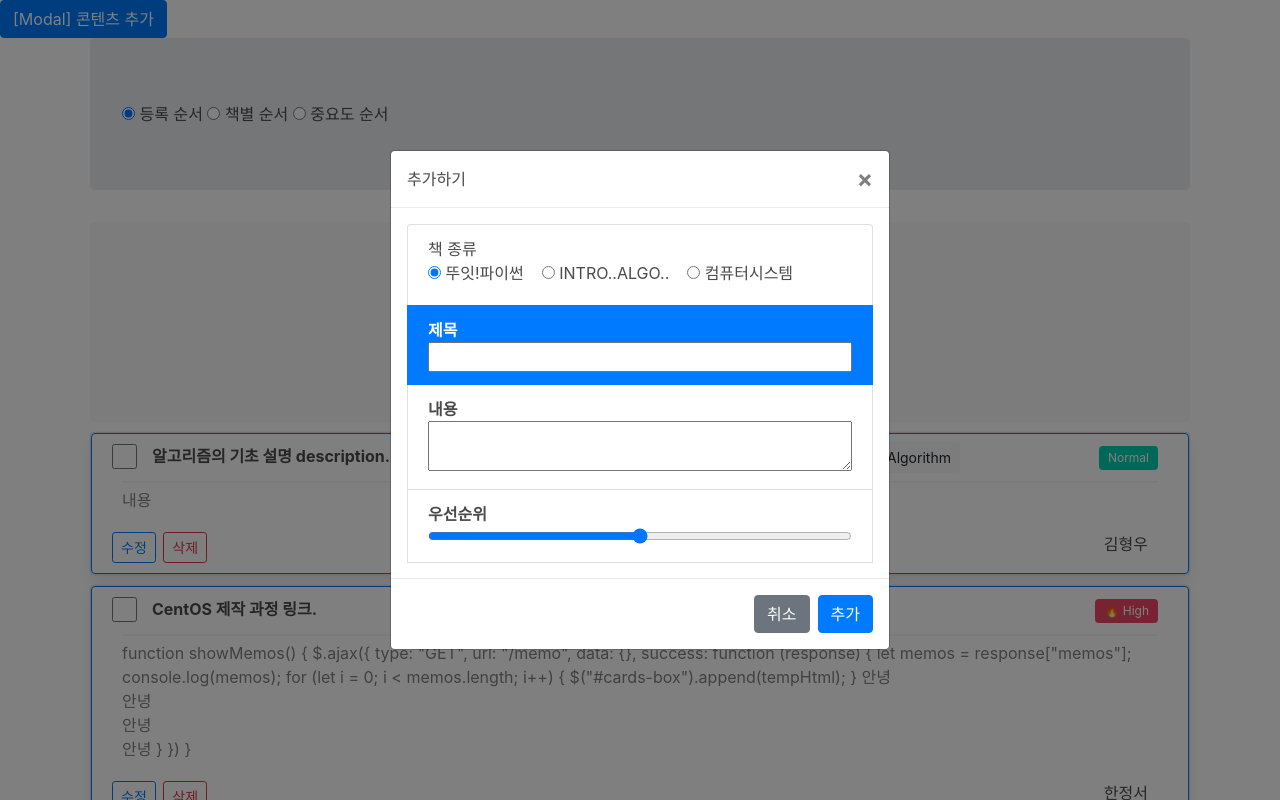
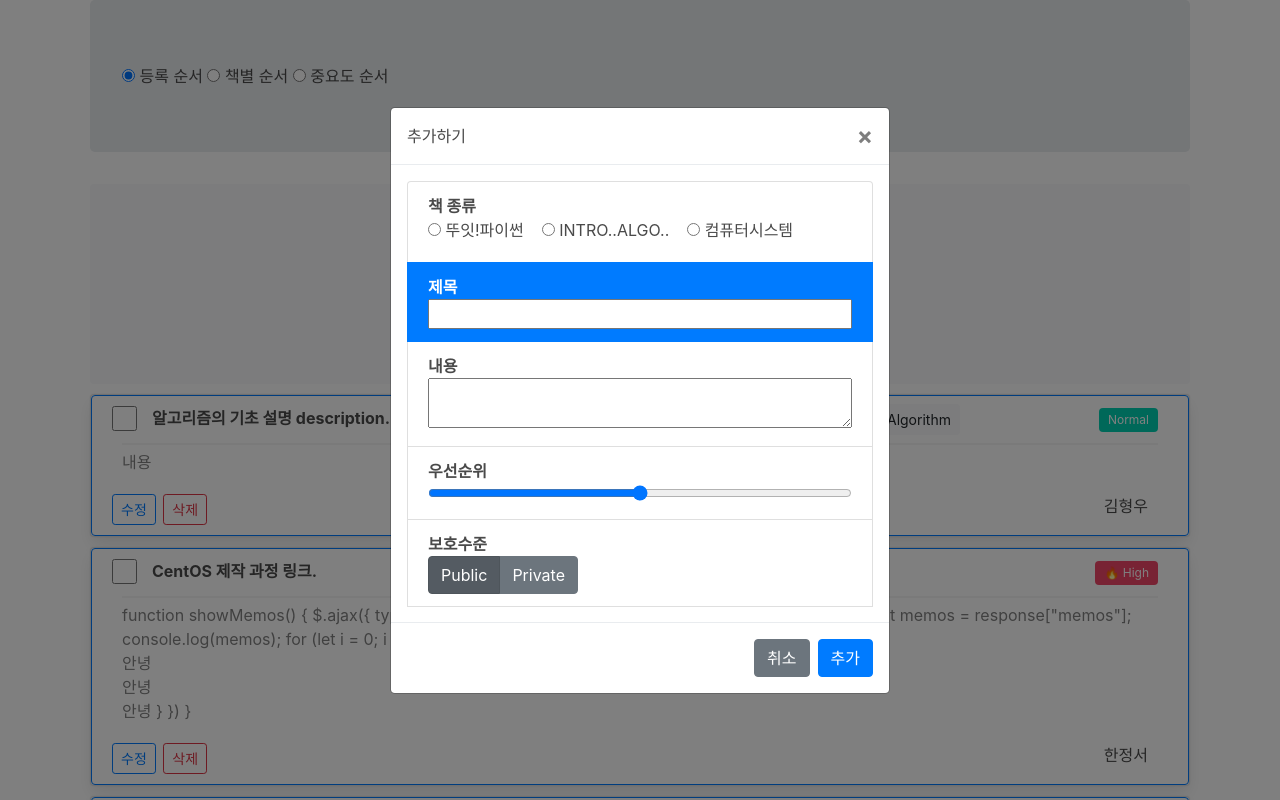
Before and after one commit to BookPlanner/BookPlanner, a Flask app: page /main in a window 1280 px wide, after a click that opens the changed part. Run offline with Flask 2, Linux system fonts and the light colour scheme; some libraries are stand-ins or nearby versions.

Commit message:
main.html, content상 private/public 구분자 생성, 생성 시 보호수준 결정하는 라디오버튼 생성

```diff
--- a/templates/main.html
+++ b/templates/main.html
@@ -11,6 +11,8 @@
         integrity="sha384-Gn5384xqQ1aoWXA+058RXPxPg6fy4IWvTNh0E263XmFcJlSAwiGgFAW/dAiS6JXm" crossorigin="anonymous">
     <!-- Bulma CSS -->
     <link rel="stylesheet" href="https://cdn.jsdelivr.net/npm/bulma@0.9.1/css/bulma.min.css">
+    <!-- Ionicones JS -->
+    <script src="https://unpkg.com/ionicons@5.2.3/dist/ionicons.js"></script>
     <!-- JS -->
     <script src="https://ajax.googleapis.com/ajax/libs/jquery/3.5.1/jquery.min.js"></script>
     <script src="https://cdnjs.cloudflare.com/ajax/libs/popper.js/1.12.9/umd/popper.min.js"
@@ -78,10 +80,6 @@
     </script>
 </head>
 <body>
-
-<!-- Button trigger modal -->
-<button type="button" class="btn btn-primary" data-toggle="modal" data-target="#exampleModalCenter">[Modal] 콘텐츠 추가</button>
-
     <div class="wrap">
         <div class="jumbotron">
             <input type="radio" name="chk_info" checked="checked" value="register"> 등록 순서
@@ -111,7 +109,7 @@
         <div class="modal-body">
           <ul class="list-group">
               <li class="list-group-item">
-                  책 종류
+                  <b>책 종류</b>
                   <br>
                   <div class="btn-group btn-group-toggle" data-group="buttons" style="width:100%;">
                       <label>
@@ -149,6 +147,18 @@
                   <br>
                   <input type="range" id="priority" name="priority" style="width:100%;">
               </li>
+              <li class="list-group-item">
+                  <b>보호수준</b>
+                  <br>
+                  <div style="width: 100%;" class="btn-group btn-group-toggle" data-toggle="buttons">
+                    <label class="btn btn-secondary active">
+                      <input type="radio" name="options" id="option1" autocomplete="off" checked> Public
+                    </label>
+                    <label class="btn btn-secondary">
+                      <input type="radio" name="options" id="option2" autocomplete="off"> Private
+                    </label>
+                  </div>
+              </li>
               <input type="hidden" value="${loginUser}" name="loginUser">
           </ul>
         </div>
@@ -168,7 +178,13 @@
     <div class="row" >
         <div class="col-5" style="margin-left: 10px">
             <input type="checkbox" class="form-check-input" id="done123456s" style="width: 25px; height: 25px; margin-top: 10px;">
-            <div style="margin-left: 20px; margin-top: 10px;""><b>알고리즘의 기초 설명 description.</b></div>
+            <div style="margin-left: 20px; margin-top: 10px;"">
+                <b>알고리즘의 기초 설명 description.</b>
+                <span class="icon" style="background-color: yellow; margin-left: 10px;"> img
+                    <ion-icon name="lock-closed-outline"></ion-icon>
+                </span>
+            </div>
+
         </div>
         <div class="col" style="vertical-align: middle; margin-top: 14px; font-size: smaller; font-style: italic;">
             2020-12-08 23:20
```
